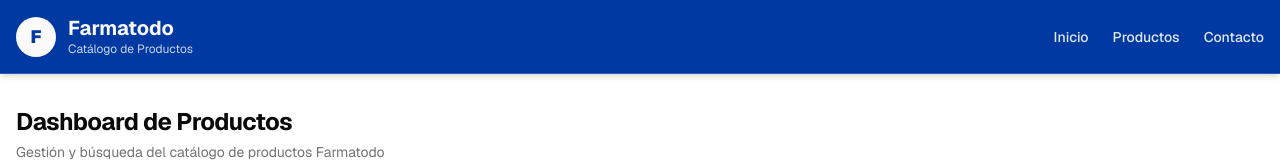
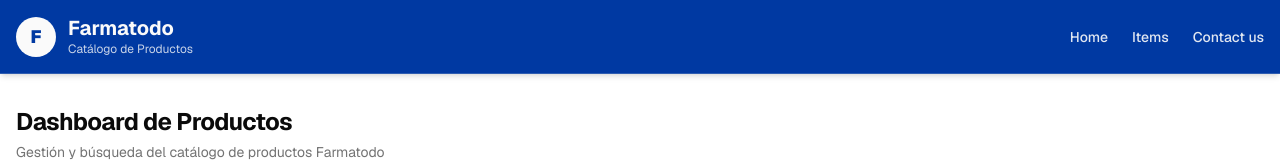
Before and after one commit to sp-farmatodo/farmatodo-github, a Next.js app: page / in a window 1280 px wide. Shown: the top 162 px of the page. Built offline with nearby package versions, Linux system fonts and the light colour scheme.

Commit message:
feat(navbar): :sparkles: update navbar links

```diff
--- a/src/components/navbar.tsx
+++ b/src/components/navbar.tsx
@@ -15,13 +15,13 @@ export function Navbar() {
         </div>
         <nav className="hidden sm:flex items-center gap-6 text-sm font-medium">
           <a href="#" className="opacity-90 hover:opacity-100 transition-opacity">
-            Inicio
+            Home
           </a>
           <a href="#" className="opacity-90 hover:opacity-100 transition-opacity">
-            Productos
+            Items
           </a>
           <a href="#" className="opacity-90 hover:opacity-100 transition-opacity">
-            Contacto
+            Contact us
           </a>
         </nav>
       </div>
```
